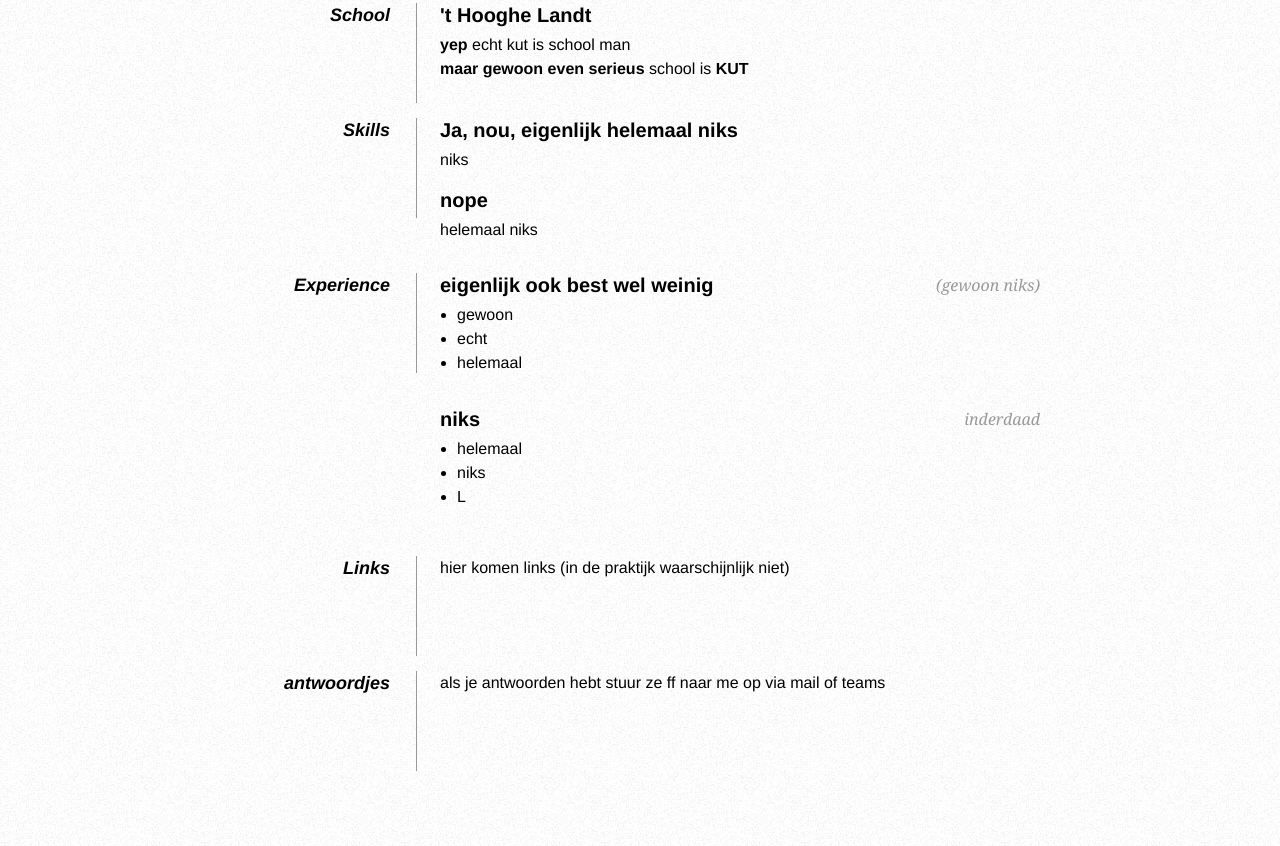
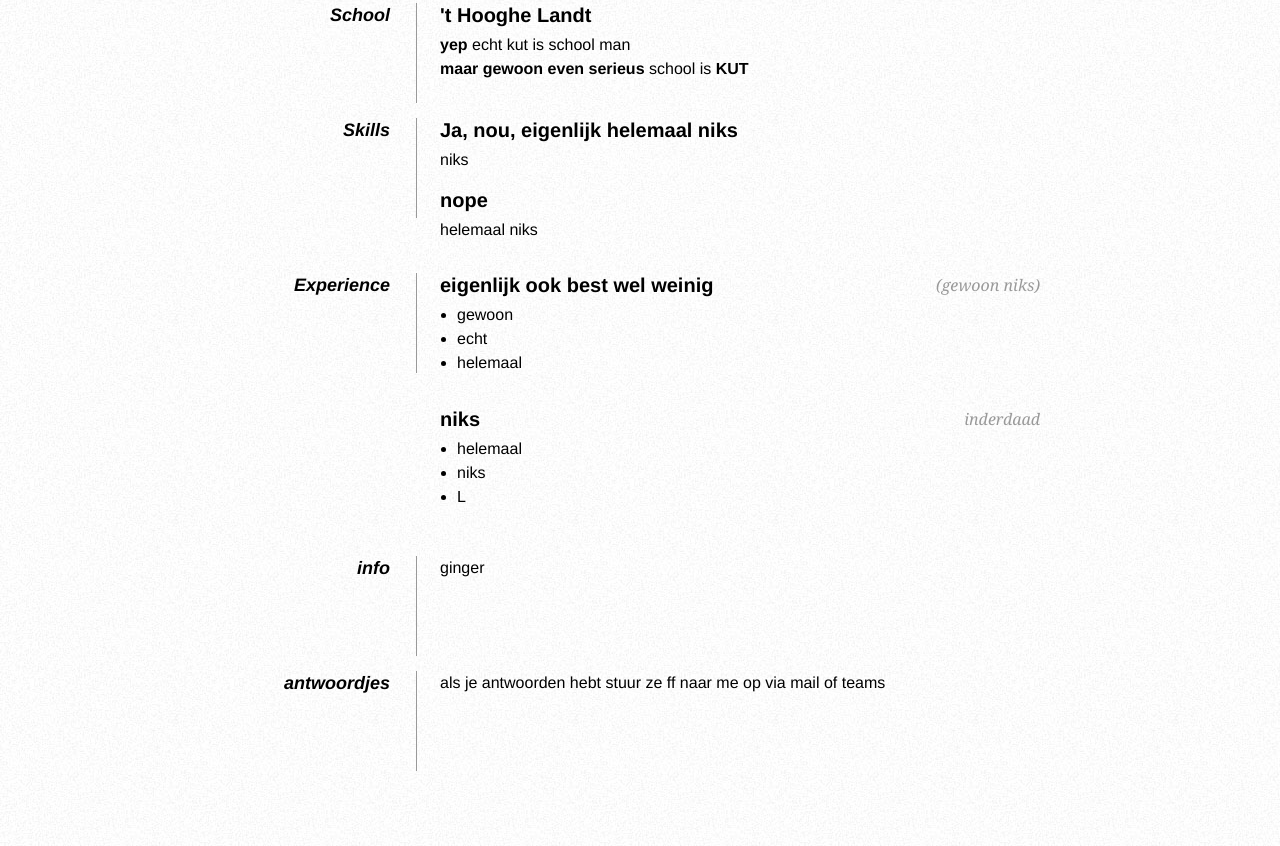
Before and after one commit to tttobiasss/Tobiaswebsite, a plain HTML site: page index.html in a window 1280 px wide. Shown: the part 322-1168 px from the top of the page. Drawn offline with Linux system fonts and the light colour scheme.

Commit message:
Update index.html

```diff
--- a/index.html
+++ b/index.html
@@ -96,8 +96,8 @@
 
             <dd class="clear"></dd>
 
-            <dt>Links</dt>
-            <dd>hier komen links                    (in de praktijk waarschijnlijk niet) </dd>
+            <dt>info</dt>
+            <dd>ginger</dd>
 
             <dd class="clear"></dd>
 
```
